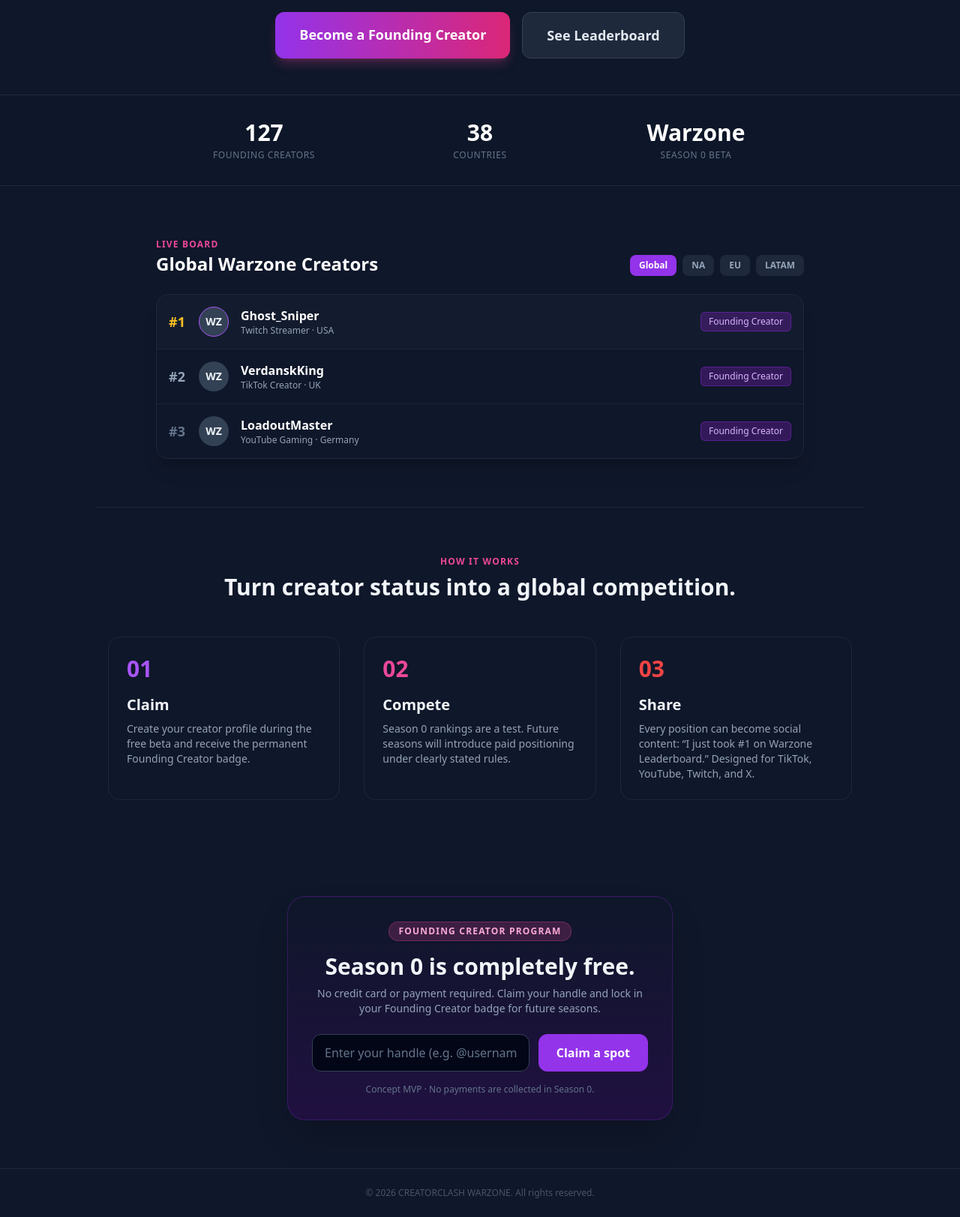
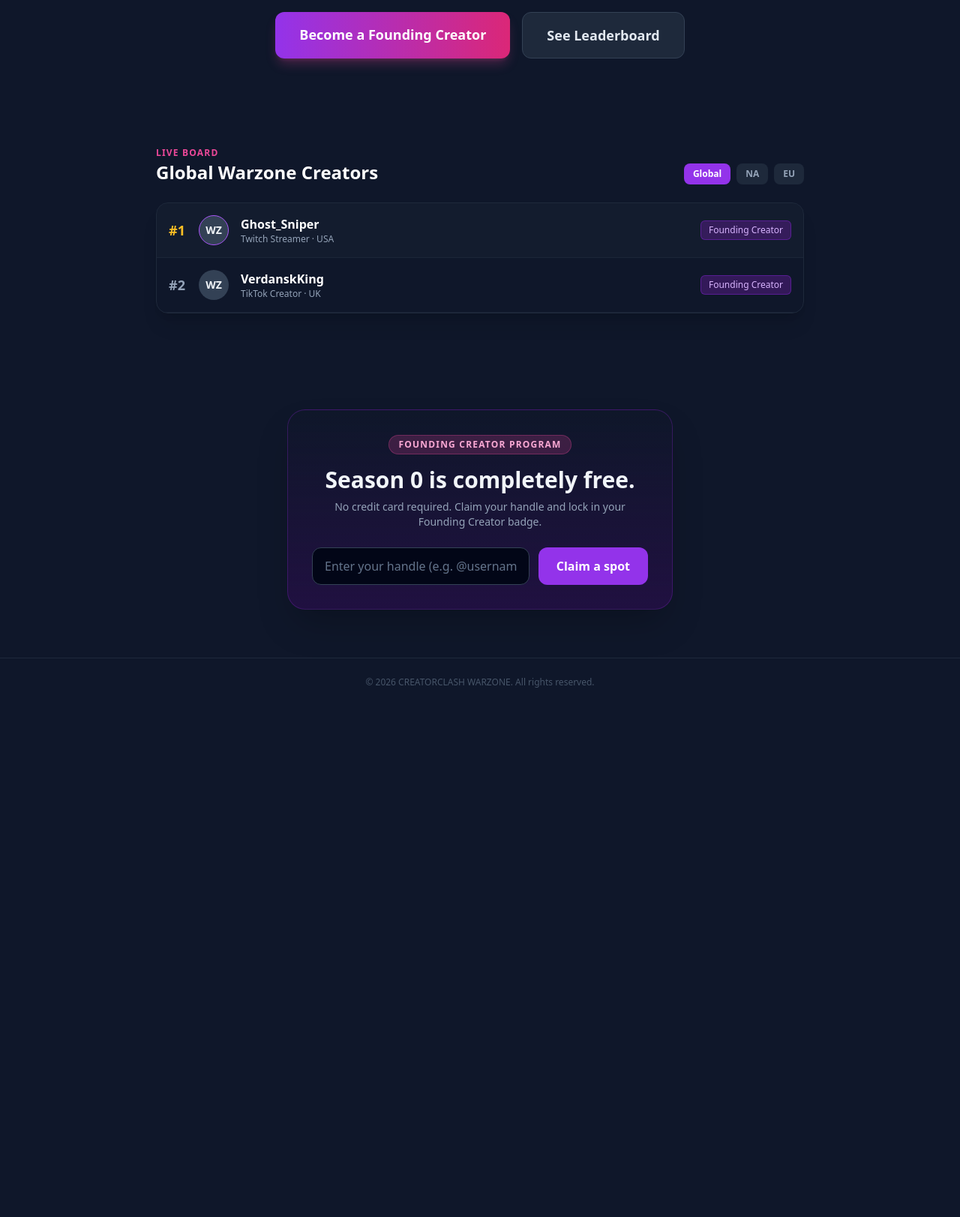
Before and after one commit to jacksonlws89/creator-clash, a plain HTML site: page index.html in a window 1280 px wide. Shown: the part 460-2083 px from the top of the page at 75% size. After the commit the page ends 1402 px from the top, so only its background shows below. Drawn offline with nearby package versions, Linux system fonts and the light colour scheme.

Commit message:
Update index.html

```diff
--- a/index.html
+++ b/index.html
@@ -63,24 +63,6 @@
         </div>
     </section>
 
-    <!-- Stats Bar -->
-    <section class="border-y border-slate-800 bg-slate-900/30 py-8">
-        <div class="max-w-4xl mx-auto grid grid-cols-3 text-center px-4">
-            <div>
-                <div class="text-3xl font-extrabold text-white">127</div>
-                <div class="text-xs text-slate-500 uppercase tracking-wider mt-1">Founding Creators</div>
-            </div>
-            <div>
-                <div class="text-3xl font-extrabold text-white">38</div>
-                <div class="text-xs text-slate-500 uppercase tracking-wider mt-1">Countries</div>
-            </div>
-            <div>
-                <div class="text-3xl font-extrabold text-white">Warzone</div>
-                <div class="text-xs text-slate-500 uppercase tracking-wider mt-1">Season 0 Beta</div>
-            </div>
-        </div>
-    </section>
-
     <!-- Leaderboard Preview -->
     <section id="leaderboard" class="max-w-4xl mx-auto px-4 py-16 w-full">
         <div class="flex justify-between items-end mb-6">
@@ -92,11 +74,9 @@
                 <button class="bg-purple-600 text-white px-3 py-1.5 rounded-lg">Global</button>
                 <button class="bg-slate-800 text-slate-400 hover:text-white px-3 py-1.5 rounded-lg">NA</button>
                 <button class="bg-slate-800 text-slate-400 hover:text-white px-3 py-1.5 rounded-lg">EU</button>
-                <button class="bg-slate-800 text-slate-400 hover:text-white px-3 py-1.5 rounded-lg">LATAM</button>
             </div>
         </div>
 
-        <!-- Board List -->
         <div class="bg-slate-900 border border-slate-800 rounded-2xl overflow-hidden shadow-xl">
             <div class="flex items-center justify-between p-4 border-b border-slate-800/80 bg-slate-800/30">
                 <div class="flex items-center gap-4">
@@ -120,55 +100,21 @@
                 </div>
                 <span class="bg-purple-900/50 text-purple-300 border border-purple-700/50 text-xs px-2.5 py-1 rounded-md font-medium">Founding Creator</span>
             </div>
-            <div class="flex items-center justify-between p-4">
-                <div class="flex items-center gap-4">
-                    <span class="text-lg font-bold text-slate-500 w-6">#3</span>
-                    <div class="w-10 h-10 rounded-full bg-slate-700 flex items-center justify-center font-bold text-sm">WZ</div>
-                    <div>
-                        <div class="font-bold text-white">LoadoutMaster</div>
-                        <div class="text-xs text-slate-400">YouTube Gaming · Germany</div>
-                    </div>
-                </div>
-                <span class="bg-purple-900/50 text-purple-300 border border-purple-700/50 text-xs px-2.5 py-1 rounded-md font-medium">Founding Creator</span>
-            </div>
         </div>
     </section>
 
-    <!-- How It Works -->
-    <section id="how-it-works" class="max-w-5xl mx-auto px-4 py-16 border-t border-slate-800">
-        <div class="text-center mb-12">
-            <h2 class="text-xs font-bold text-pink-500 uppercase tracking-widest mb-2">How It Works</h2>
-            <p class="text-3xl font-extrabold">Turn creator status into a global competition.</p>
-        </div>
-        <div class="grid md:grid-cols-3 gap-8">
-            <div class="bg-slate-900 border border-slate-800 p-6 rounded-2xl">
-                <div class="text-3xl font-black text-purple-500 mb-4">01</div>
-                <h3 class="text-xl font-bold mb-2">Claim</h3>
-                <p class="text-slate-400 text-sm">Create your creator profile during the free beta and receive the permanent Founding Creator badge.</p>
-            </div>
-            <div class="bg-slate-900 border border-slate-800 p-6 rounded-2xl">
-                <div class="text-3xl font-black text-pink-500 mb-4">02</div>
-                <h3 class="text-xl font-bold mb-2">Compete</h3>
-                <p class="text-slate-400 text-sm">Season 0 rankings are a test. Future seasons will introduce paid positioning under clearly stated rules.</p>
-            </div>
-            <div class="bg-slate-900 border border-slate-800 p-6 rounded-2xl">
-                <div class="text-3xl font-black text-red-500 mb-4">03</div>
-                <h3 class="text-xl font-bold mb-2">Share</h3>
-                <p class="text-slate-400 text-sm">Every position can become social content: “I just took #1 on Warzone Leaderboard.” Designed for TikTok, YouTube, Twitch, and X.</p>
-            </div>
-        </div>
-    </section>
-
-    <!-- Claim / Form Section -->
+    <!-- Claim Section (Form & Viral Screenshot Card) -->
     <section id="claim" class="max-w-3xl mx-auto px-4 py-16">
-        <div class="bg-gradient-to-b from-slate-900 to-purple-950/40 border border-purple-800/40 p-8 rounded-3xl text-center shadow-2xl">
+        <!-- Form Primario -->
+        <div id="formContainer" class="bg-gradient-to-b from-slate-900 to-purple-950/40 border border-purple-800/40 p-8 rounded-3xl text-center shadow-2xl">
             <span class="bg-pink-500/20 text-pink-300 border border-pink-500/30 text-xs px-3 py-1 rounded-full uppercase tracking-widest font-semibold inline-block mb-4">
                 Founding Creator Program
             </span>
             <h2 class="text-3xl font-black mb-2">Season 0 is completely free.</h2>
             <p class="text-slate-400 text-sm max-w-md mx-auto mb-6">
-                No credit card or payment required. Claim your handle and lock in your Founding Creator badge for future seasons.
+                No credit card required. Claim your handle and lock in your Founding Creator badge.
             </p>
+
             <form id="signupForm" class="flex flex-col sm:flex-row gap-3 max-w-md mx-auto">
                 <input type="text" id="creatorHandle" placeholder="Enter your handle (e.g. @username)" required
                     class="bg-slate-950 border border-slate-700 px-4 py-3 rounded-xl text-white placeholder-slate-500 focus:outline-none focus:border-purple-500 flex-1">
@@ -176,9 +122,29 @@
                     Claim a spot
                 </button>
             </form>
-            <p id="statusMsg" class="text-xs text-slate-500 mt-4">
-                Concept MVP · No payments are collected in Season 0.
-            </p>
+        </div>
+
+        <!-- Card di Successo Generata per Screenshot -->
+        <div id="successCard" class="hidden bg-gradient-to-b from-purple-900/90 via-slate-900 to-slate-950 border-2 border-pink-500 p-8 rounded-3xl text-center shadow-2xl relative overflow-hidden">
+            <div class="absolute top-0 right-0 bg-pink-500 text-black text-[10px] font-black px-4 py-1 rounded-bl-lg uppercase tracking-widest">
+                VERIFIED BETA SPOT
+            </div>
+            <div class="text-5xl mb-2">🔥</div>
+            <h3 class="text-3xl font-black text-white mb-1">YOU'RE IN THE BETA!</h3>
+            <p class="text-slate-300 text-sm mb-4">Welcome to Season 0, <span id="displayHandle" class="text-pink-400 font-bold"></span></p>
+
+            <div class="bg-slate-950/80 border border-purple-500/40 p-4 rounded-xl my-6">
+                <p class="text-xs text-purple-300 uppercase tracking-widest font-bold mb-1">Status Awarded</p>
+                <div class="text-xl font-black text-white">FOUNDING CREATOR BADGE #<span id="badgeNum"></span></div>
+            </div>
+
+            <div class="border-t border-slate-800 pt-6">
+                <p class="text-xs text-slate-200 font-bold mb-3">📸 SCREENSHOT THIS SCREEN!</p>
+                <p class="text-xs text-slate-400 mb-4">Post it on your <span class="text-pink-400 font-semibold">Instagram Stories</span> & tag <span class="text-purple-400 font-semibold">@CreatorClash</span> to lock your spot and get featured!</p>
+                <button onclick="shareOnX()" class="bg-black hover:bg-slate-900 border border-slate-700 text-white font-bold px-5 py-2.5 rounded-xl text-xs flex items-center justify-center gap-2 mx-auto transition">
+                    <span>Share on X / Twitter</span>
+                </button>
+            </div>
         </div>
     </section>
 
@@ -191,10 +157,21 @@
         document.getElementById('signupForm').addEventListener('submit', function(e) {
             e.preventDefault();
             const handle = document.getElementById('creatorHandle').value;
-            localStorage.setItem('founding_creator', handle);
-            document.getElementById('statusMsg').innerText = `✓ Profile "${handle}" successfully registered!`;
-            document.getElementById('statusMsg').className = "text-xs text-green-400 font-semibold mt-4";
+            const randomBadge = Math.floor(Math.random() * 80) + 21;
+
+            document.getElementById('displayHandle').innerText = handle;
+            document.getElementById('badgeNum').innerText = randomBadge;
+
+            document.getElementById('formContainer').classList.add('hidden');
+            document.getElementById('successCard').classList.remove('hidden');
         });
+
+        function shareOnX() {
+            const handle = document.getElementById('displayHandle').innerText;
+            const text = encodeURIComponent(`Just locked in my Founding Creator spot for @CreatorClash Season 0 Beta! 🎯\n\nClaim yours before spots run out:`);
+            const url = encodeURIComponent(window.location.href);
+            window.open(`https://twitter.com/intent/tweet?text=${text}&url=${url}`, '_blank');
+        }
     </script>
 </body>
 </html>
```
